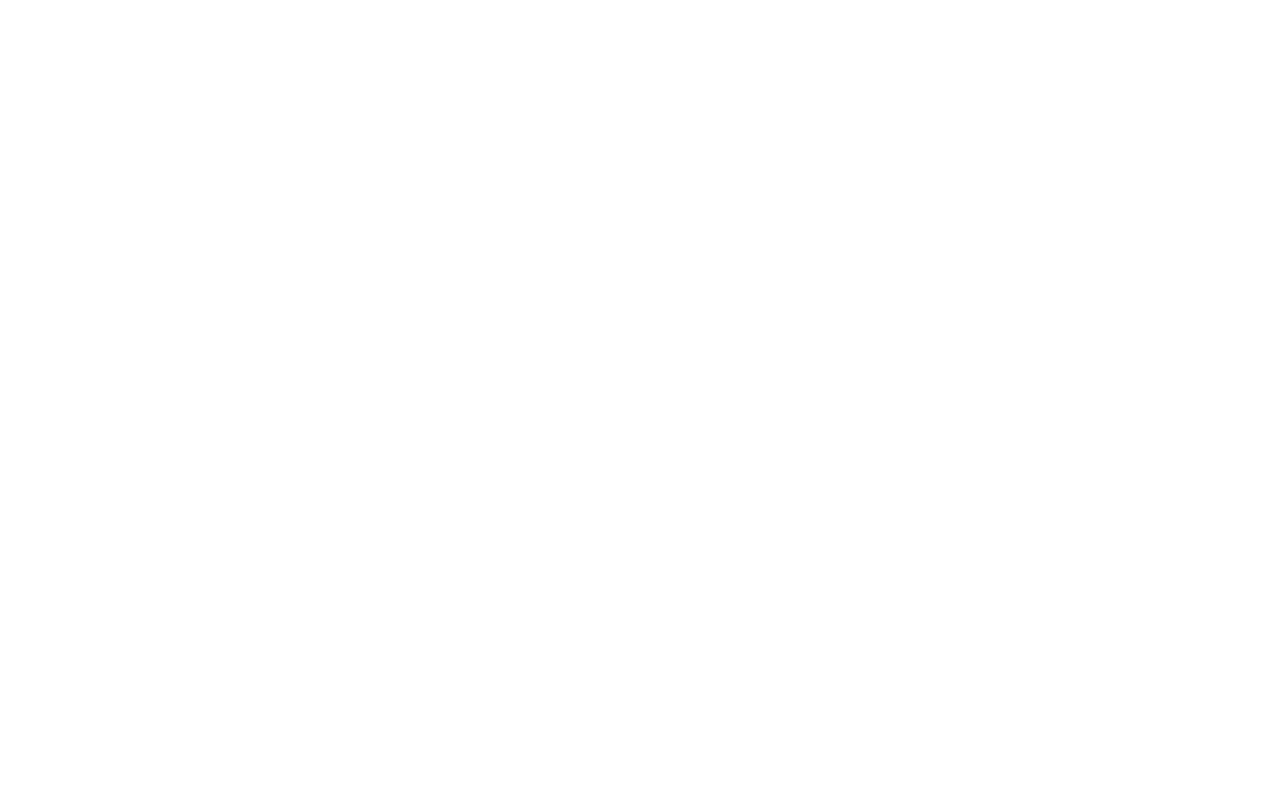
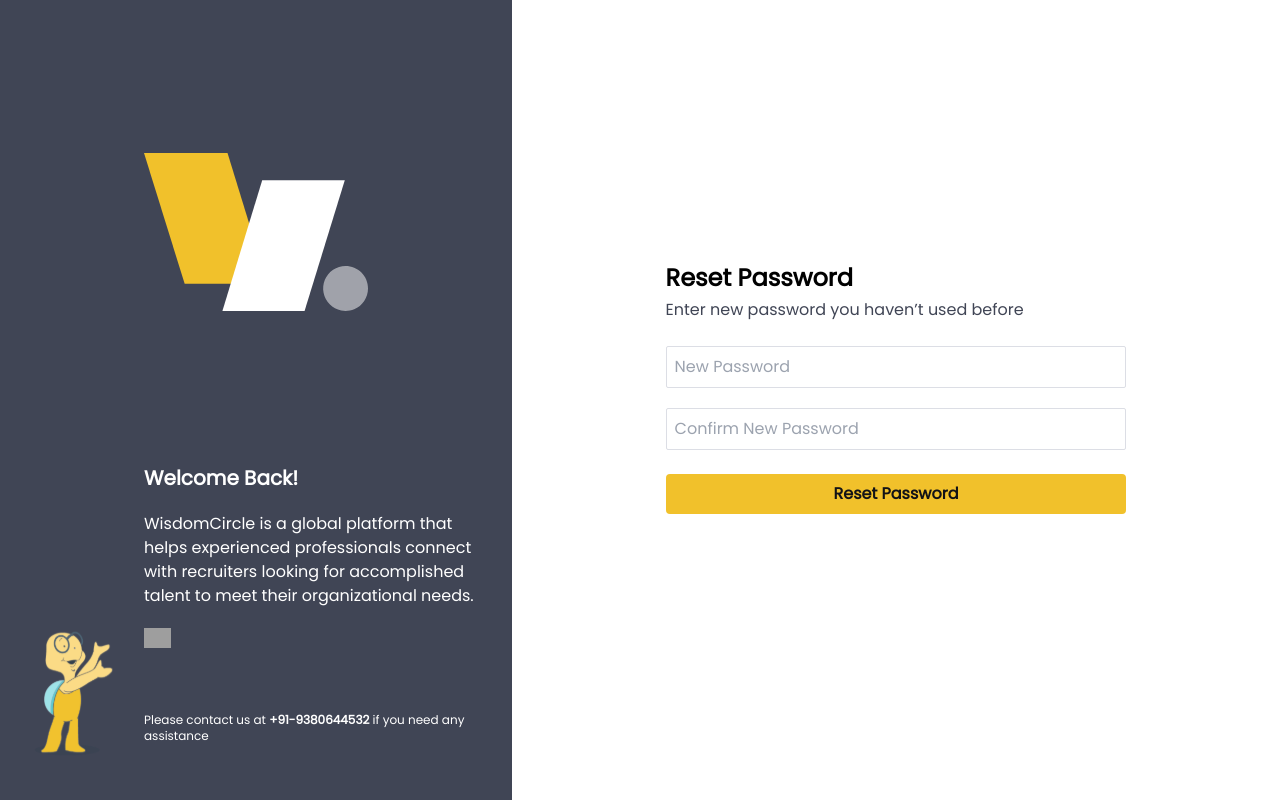
Before and after one commit to tanmayVaish/wisgen, a Nuxt app in the folder client/: page /reset in a window 1280 px wide. Before the commit this address had no page. Built offline with nearby package versions, Linux system fonts and the light colour scheme; grey boxes are pictures that could not be loaded.

Commit message:
[Client] Dynamic Rendering in Banner Layout added

```diff
--- a/client/components/forgot-password.vue
+++ b/client/components/forgot-password-form.vue
@@ -11,11 +11,11 @@
       Email me on a Recovery Link
     </button>
     <button
-      class="bg-[#FEFCF4] border border-[#A9871E] text-[#121317] font-semibold rounded-[4px] p-2 mt-2 focus:outline-none focus:ring-2 focus:ring-black"
+      class="bg-[#FEFCF4] border border-[#A9871E] text-[#A9871E] font-semibold rounded-[4px] p-2 mt-2 focus:outline-none focus:ring-2 focus:ring-black"
     >
       Return to Sign In
     </button>
   </form>
 </template>
 
-<script setup lang="ts"></script>
+<script></script>
--- a/client/layouts/banner.vue
+++ b/client/layouts/banner.vue
@@ -86,13 +86,13 @@
         <div
           class="font-poppins font-bold text-lg sm:text-xl lg:text-2xl text-black"
         >
-          Sign In to WisdomCircle
+          {{ getFormTitle }}
         </div>
         <div class="flex text-sm sm:text-base mt-1">
-          <p class="text-[#404555]">Don’t have an account?</p>
-          <a href="/signup" class="text-[#2558E5] font-semibold ml-1"
-            >Sign Up</a
-          >
+          <p class="text-[#404555]">{{ getFormSubTitle }}</p>
+          <!--          <a href="/signup" class="text-[#2558E5] font-semibold ml-1"-->
+          <!--            >Sign Up</a-->
+          <!--          >-->
         </div>
         <slot />
       </div>
@@ -100,4 +100,27 @@
   </div>
 </template>
 
-<script setup lang="ts"></script>
+<script>
+export default {
+  computed: {
+    getFormTitle() {
+      return (
+        (this.$route.name === 'login' && 'Sign In to Wisdom Circle') ||
+        (this.$route.name === 'register' && 'Create an Account') ||
+        (this.$route.name === 'forgot' && 'Forgot Password') ||
+        (this.$route.name === 'reset' && 'Reset Password')
+      )
+    },
+    getFormSubTitle() {
+      return (
+        (this.$route.name === 'login' && "Don't have an account?") ||
+        (this.$route.name === 'register' && 'Already have an account?') ||
+        (this.$route.name === 'forgot' &&
+          'We’ll send you a reset password link to your registered email address') ||
+        (this.$route.name === 'reset' &&
+          'Enter new password you haven’t used before')
+      )
+    },
+  },
+}
+</script>
--- a/client/package.json
+++ b/client/package.json
@@ -22,6 +22,7 @@
   "dependencies": {
     "core-js": "^3.25.3",
     "nuxt": "^2.15.8",
+    "vee-validate": "^4.8.6",
     "vue": "^2.7.10",
     "vue-server-renderer": "^2.7.10",
     "vue-template-compiler": "^2.7.10"
--- /dev/null
+++ b/client/pages/forgot.vue
@@ -0,0 +1,15 @@
+<template>
+  <Banner>
+    <ForgotPassword />
+  </Banner>
+</template>
+
+<script>
+export default {
+  name: 'Forgot',
+  components: {
+    Banner: () => import('~/layouts/banner.vue'),
+    ForgotPassword: () => import('~/components/forgot-password-form.vue'),
+  },
+}
+</script>
--- /dev/null
+++ b/client/pages/reset.vue
@@ -0,0 +1,14 @@
+<template>
+  <Banner>
+    <ResetPassword />
+  </Banner>
+</template>
+
+<script>
+import Banner from '~/layouts/banner.vue'
+
+export default {
+  name: 'Reset',
+  components: { Banner },
+}
+</script>
```
Also changed, not shown: 1 other file (tests, documents, lock files or other folders).
